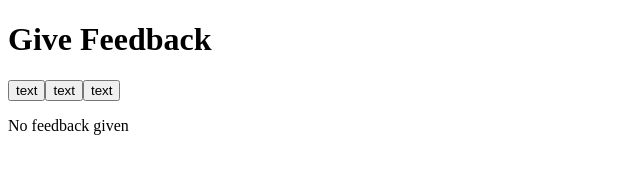
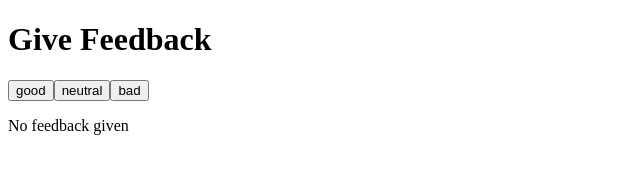
Before and after one commit to EmilBabazade/unicafe, a React (Create React App) app: page / in a window 1280 px wide. Shown: the top 170 px of the page, without its empty margins (0-640 px from the left). Built offline with nearby package versions, Linux system fonts and the light colour scheme.

Commit message:
changed statics to an html table and added total stat to it

```diff
--- a/src/index.tsx
+++ b/src/index.tsx
@@ -6,7 +6,7 @@ interface ButtonProps {
   onClick: ((event: React.MouseEvent<HTMLButtonElement, MouseEvent>) => void)
 }
 
-const Button = ({text, onClick}: ButtonProps) => <button onClick={onClick}>text</button>
+const Button = ({text, onClick}: ButtonProps) => <button onClick={onClick}>{text}</button>
 
 interface FeedbackProps {
   onClickGood: ((event: React.MouseEvent<HTMLButtonElement, MouseEvent>) => void),
@@ -24,10 +24,16 @@ const Feedback = ({ onClickGood, onClickNeutral, onClickBad }: FeedbackProps) =>
 )
 
 interface StatProp {
-  text: string
+  text: string,
+  stat: string
 }
 
-const Stat = ({text}: StatProp) => <p>{text}</p>
+const Stat = ({text, stat}: StatProp) => (
+  <tr>
+    <td>{text}</td>
+    <td>{stat}</td>
+  </tr>
+)
 
 interface StatisticsProps {
   good: number,
@@ -47,11 +53,15 @@ const Statistics = ({good, neutral, bad}: StatisticsProps) => {
   return (
     <div>
       <h1>Statistics</h1>
-      <Stat text={`good ${good}`} />
-      <Stat text={`neutral ${neutral}`} />
-      <Stat text={`bad ${bad}`} />
-      <Stat text={`average ${average}`} />
-      <Stat text={`positive ${positive}%`} />
+      <table>
+        <tbody>
+          <Stat text="good" stat={good.toString()} />
+          <Stat text="neutral" stat={neutral.toString()} />
+          <Stat text="bad" stat={bad.toString()} />
+          <Stat text="average" stat={average.toString()} />
+          <Stat text="positive" stat={positive.toString().concat('%')} />
+        </tbody>
+      </table>
     </div>
   )
 }
```
